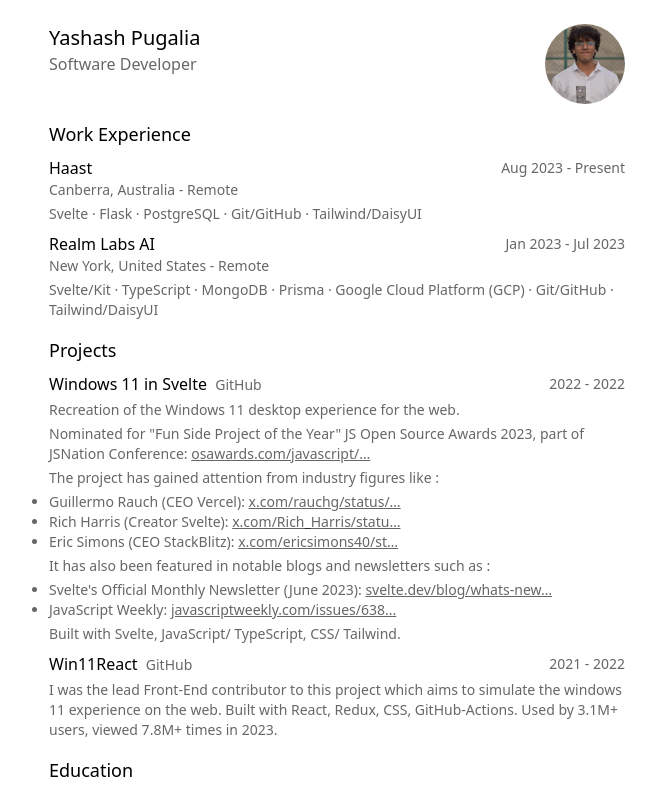
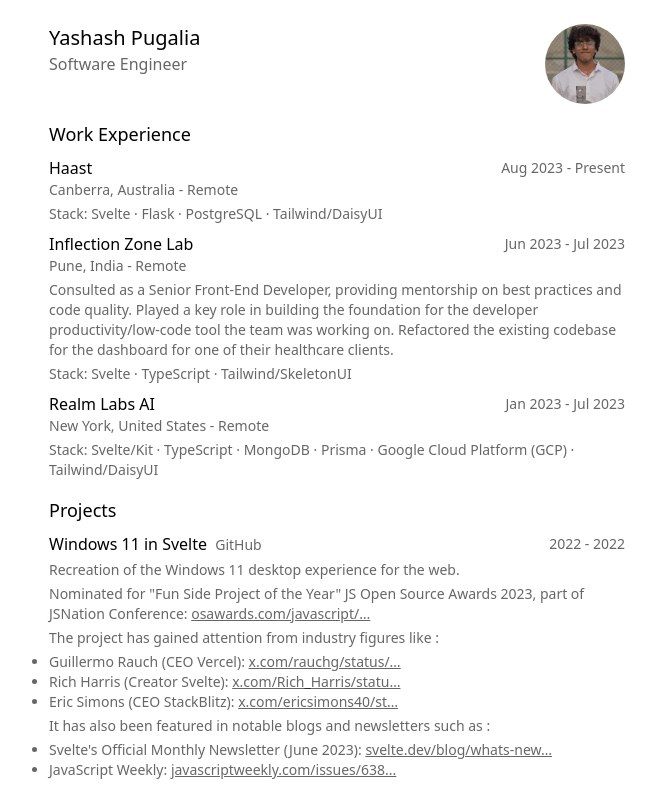
Before and after one commit to yashash-pugalia/portfolio, a SvelteKit app: page / in a window 1280 px wide. Shown: the top 786 px of the page, without its empty margins (303-959 px from the left). Built offline with nearby package versions, Linux system fonts and the light colour scheme.

Commit message:
Update +page.svelte

```diff
--- a/src/routes/+page.svelte
+++ b/src/routes/+page.svelte
@@ -7,13 +7,25 @@
       link: "https://www.haast.io/",
       date: "Aug 2023 - Present",
       location: "Canberra, Australia - Remote",
-      desc: "Svelte · Flask · PostgreSQL · Git/GitHub · Tailwind/DaisyUI",
+      desc: "",
+      stack: "Svelte · Flask · PostgreSQL · Tailwind/DaisyUI",
+    },
+    {
+      company: "Inflection Zone Lab",
+      date: "Jun 2023 - Jul 2023",
+      location: "Pune, India - Remote",
+      link: "https://www.linkedin.com/company/inflection-zone-lab-private-limited",
+      desc: "Consulted as a Senior Front-End Developer, providing mentorship on best practices and code quality. Played a key role in building the foundation for the developer productivity/low-code tool the team was working on. Refactored the existing codebase for the dashboard for one of their healthcare clients.",
+      stack: "Svelte · TypeScript · Tailwind/SkeletonUI",
     },
     {
       company: "Realm Labs AI",
       date: "Jan 2023 - Jul 2023",
       location: "New York, United States - Remote",
-      desc: "Svelte/Kit · TypeScript · MongoDB · Prisma · Google Cloud Platform (GCP) · Git/GitHub · Tailwind/DaisyUI",
+      // I built our product from scratch.
+      desc: "",
+      stack:
+        "Svelte/Kit · TypeScript · MongoDB · Prisma · Google Cloud Platform (GCP) · Tailwind/DaisyUI",
     },
   ];
 
@@ -80,10 +92,14 @@
   <div class="flex justify-between gap-4">
     <div>
       <h1 class="text-xl">Yashash Pugalia</h1>
-      <p class="text-black/60">Software Developer</p>
+      <p class="text-black/60">Software Engineer</p>
     </div>
 
-    <img src="/me.jpg" alt="Yashash Pugalia" class="aspect-square w-20 rounded-full" />
+    <img
+      src="/me.jpg"
+      alt="Yashash Pugalia"
+      class="aspect-square w-20 rounded-full"
+    />
   </div>
 
   <h2 class="mb-2 mt-4 text-lg">Work Experience</h2>
@@ -97,6 +113,10 @@
 
       <p class="mt-1 text-sm font-light text-black/60">
         {w.desc}
+      </p>
+
+      <p class="mt-1 text-sm font-light text-black/60">
+        Stack: {w.stack}
       </p>
     </div>
   {/each}
@@ -132,7 +152,7 @@
             <a href="https://jsnation.com/">JSNation Conference: </a>
             <a
               class="underline"
-              href="https://osawards.com/javascript/#:~:text=Windows%2011%20in%20Svelte"
+              href="https://web.archive.org/web/20230530070526/https://osawards.com/javascript/#:~:text=Windows%2011%20in%20Svelte"
               target="_blank">osawards.com/javascript/…</a
             >
           </p>
```
